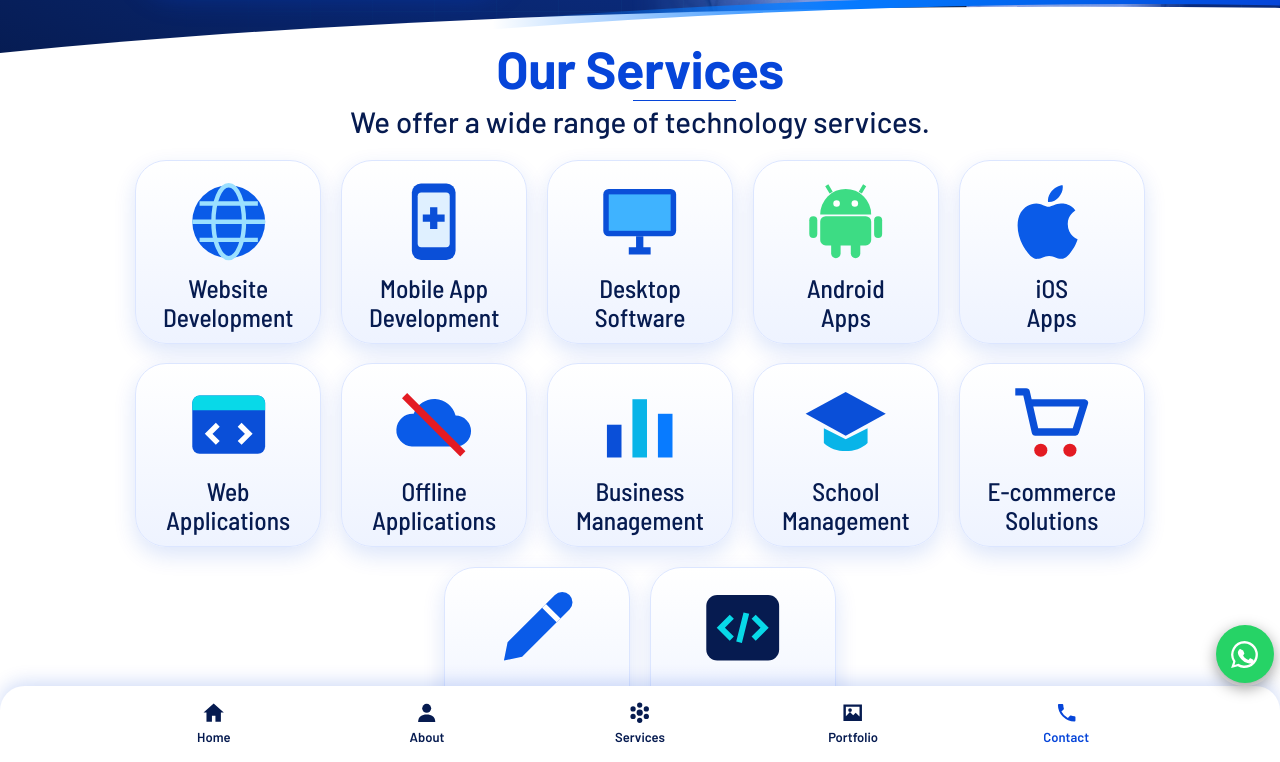
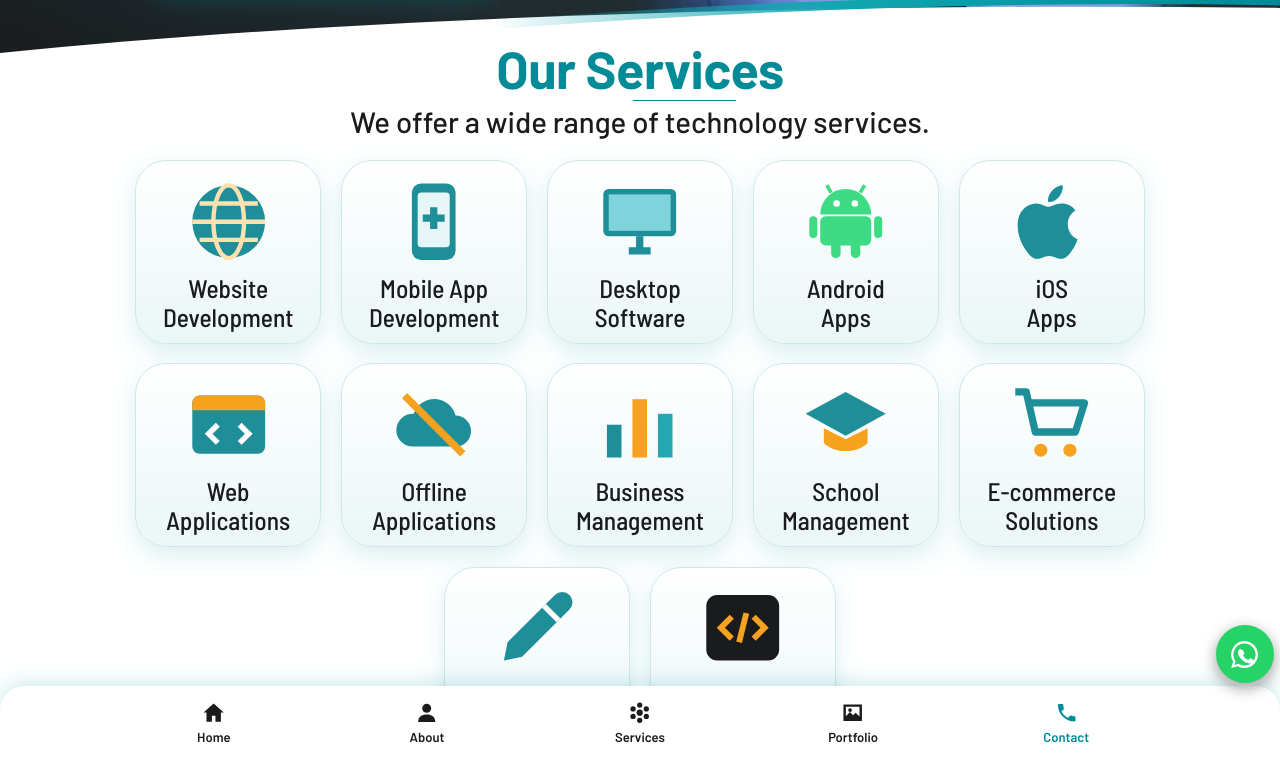
Before and after one commit to useemaipaint-pixel/IT-S-MAIPAINT-TECH-, a plain HTML site: page index.html in a window 1280 px wide. Both pictures are taken after a click on the button "View All Services". Shown: the part 773-1535 px from the top of the page. Drawn offline with Linux system fonts and the light colour scheme; a web font is replaced by a local one.

Commit message:
Add files via upload

```diff
--- a/index.html
+++ b/index.html
@@ -6,7 +6,7 @@
   <title>IT'S MAIPAINT TECH | Websites, Apps &amp; Custom Software</title>
   <meta name="description" content="IT'S MAIPAINT TECH builds professional websites, mobile apps, desktop software and custom business systems. Founder: Usman Abubakar Maifenti." />
   <meta name="author" content="IT'S MAIPAINT Service Ltd" />
-  <meta name="theme-color" content="#0645D9" />
+  <meta name="theme-color" content="#1A1B1D" />
   <meta property="og:title" content="IT'S MAIPAINT TECH | Websites, Apps &amp; Custom Software" />
   <meta property="og:description" content="We build digital solutions that transform ideas into reality. We Design • Develop • Innovate." />
   <meta property="og:type" content="website" />
@@ -14,7 +14,7 @@
   <meta name="mobile-web-app-capable" content="yes" />
   <meta name="apple-mobile-web-app-capable" content="yes" />
   <meta name="apple-mobile-web-app-title" content="MAIPAINT" />
-  <meta name="apple-mobile-web-app-status-bar-style" content="default" />
+  <meta name="apple-mobile-web-app-status-bar-style" content="black" />
   <link rel="manifest" href="manifest.webmanifest" />
   <link rel="icon" type="image/png" href="favicon.png" />
   <link rel="apple-touch-icon" href="apple-touch-icon.png" />
@@ -27,7 +27,7 @@
   <header class="mp-header">
     <div class="mp-wrap mp-header-inner">
       <a href="#home" class="mp-brand" aria-label="IT'S MAIPAINT Service Ltd – home">
-        <img src="logo_mark.png" alt="" width="640" height="310" />
+        <img src="logo_mark.png" alt="" width="413" height="363" />
         <span class="mp-brand-text">
           <span class="mp-brand-name">IT&rsquo;S MAIPAINT</span>
           <span class="mp-brand-ltd">SERVICE LTD</span>
@@ -77,15 +77,15 @@
       <p class="mp-sub">We offer a wide range of technology services.</p>
       <div class="mp-service-grid" id="serviceGrid">
           <div class="mp-service-card">
-            <svg viewBox="0 0 24 24" aria-hidden="true"><circle cx="12" cy="12" r="10" fill="#0a5be8"/><g fill="none" stroke="#9be0ff" stroke-width="1.2"><ellipse cx="12" cy="12" rx="4.2" ry="10"/><path d="M2 12h20M4 7h16M4 17h16"/></g></svg>
+            <svg viewBox="0 0 24 24" aria-hidden="true"><circle cx="12" cy="12" r="10" fill="#1E8F99"/><g fill="none" stroke="#FFE1B0" stroke-width="1.2"><ellipse cx="12" cy="12" rx="4.2" ry="10"/><path d="M2 12h20M4 7h16M4 17h16"/></g></svg>
             <span>Website<br />Development</span>
           </div>
           <div class="mp-service-card">
-            <svg viewBox="0 0 24 24" aria-hidden="true"><rect x="6" y="1.5" width="12" height="21" rx="2.5" fill="#0a4fd8"/><rect x="7.6" y="4" width="8.8" height="15" rx="1" fill="#dff0ff"/><path d="M12 8v6M9 11h6" stroke="#0a4fd8" stroke-width="2"/></svg>
+            <svg viewBox="0 0 24 24" aria-hidden="true"><rect x="6" y="1.5" width="12" height="21" rx="2.5" fill="#1E8F99"/><rect x="7.6" y="4" width="8.8" height="15" rx="1" fill="#E6F6F7"/><path d="M12 8v6M9 11h6" stroke="#1E8F99" stroke-width="2"/></svg>
             <span>Mobile App<br />Development</span>
           </div>
           <div class="mp-service-card">
-            <svg viewBox="0 0 24 24" aria-hidden="true"><rect x="2" y="3" width="20" height="13" rx="1.5" fill="#0a4fd8"/><rect x="3.5" y="4.5" width="17" height="10" fill="#3fb3ff"/><path d="M9 20h6M12 16v4" stroke="#0a4fd8" stroke-width="2"/></svg>
+            <svg viewBox="0 0 24 24" aria-hidden="true"><rect x="2" y="3" width="20" height="13" rx="1.5" fill="#1E8F99"/><rect x="3.5" y="4.5" width="17" height="10" fill="#7FD3DA"/><path d="M9 20h6M12 16v4" stroke="#1E8F99" stroke-width="2"/></svg>
             <span>Desktop<br />Software</span>
           </div>
           <div class="mp-service-card">
@@ -93,35 +93,35 @@
             <span>Android<br />Apps</span>
           </div>
           <div class="mp-service-card">
-            <svg viewBox="0 0 24 24" aria-hidden="true"><path d="M16.4 12.6c0-2.5 2-3.6 2.1-3.7-1.2-1.7-3-1.9-3.6-1.9-1.5-.2-3 .9-3.8.9s-2-.9-3.3-.9C6 7 4.4 8 3.5 9.5c-1.8 3.1-.5 7.7 1.3 10.2.9 1.2 1.9 2.6 3.2 2.5 1.3 0 1.8-.8 3.3-.8s2 .8 3.3.8c1.4 0 2.2-1.2 3.1-2.5 1-1.4 1.4-2.8 1.4-2.9 0 0-2.7-1-2.7-4.2zM14 5.2c.7-.9 1.2-2 1-3.2-1 0-2.2.7-3 1.6-.6.7-1.2 1.9-1 3 1.1.1 2.3-.5 3-1.4z" fill="#0a5be8"/></svg>
+            <svg viewBox="0 0 24 24" aria-hidden="true"><path d="M16.4 12.6c0-2.5 2-3.6 2.1-3.7-1.2-1.7-3-1.9-3.6-1.9-1.5-.2-3 .9-3.8.9s-2-.9-3.3-.9C6 7 4.4 8 3.5 9.5c-1.8 3.1-.5 7.7 1.3 10.2.9 1.2 1.9 2.6 3.2 2.5 1.3 0 1.8-.8 3.3-.8s2 .8 3.3.8c1.4 0 2.2-1.2 3.1-2.5 1-1.4 1.4-2.8 1.4-2.9 0 0-2.7-1-2.7-4.2zM14 5.2c.7-.9 1.2-2 1-3.2-1 0-2.2.7-3 1.6-.6.7-1.2 1.9-1 3 1.1.1 2.3-.5 3-1.4z" fill="#1E8F99"/></svg>
             <span>iOS<br />Apps</span>
           </div>
           <div class="mp-service-card">
-            <svg viewBox="0 0 24 24" aria-hidden="true"><rect x="2" y="4" width="20" height="16" rx="2" fill="#0a4fd8"/><path d="M2 6a2 2 0 0 1 2-2h16a2 2 0 0 1 2 2v2H2z" fill="#08d9e8"/><path d="M9 12l-2.5 2.5L9 17M15 12l2.5 2.5L15 17" fill="none" stroke="#fff" stroke-width="1.5"/></svg>
+            <svg viewBox="0 0 24 24" aria-hidden="true"><rect x="2" y="4" width="20" height="16" rx="2" fill="#1E8F99"/><path d="M2 6a2 2 0 0 1 2-2h16a2 2 0 0 1 2 2v2H2z" fill="#F6A21E"/><path d="M9 12l-2.5 2.5L9 17M15 12l2.5 2.5L15 17" fill="none" stroke="#fff" stroke-width="1.5"/></svg>
             <span>Web<br />Applications</span>
           </div>
           <div class="mp-service-card">
-            <svg viewBox="0 0 24 24" aria-hidden="true"><path d="M6 18a4.5 4.5 0 0 1 .5-9A6 6 0 0 1 18 9.5a4 4 0 0 1 0 8.5z" fill="#0a5be8"/><path d="M4 4l16 16" stroke="#e31b23" stroke-width="2"/></svg>
+            <svg viewBox="0 0 24 24" aria-hidden="true"><path d="M6 18a4.5 4.5 0 0 1 .5-9A6 6 0 0 1 18 9.5a4 4 0 0 1 0 8.5z" fill="#1E8F99"/><path d="M4 4l16 16" stroke="#F6A21E" stroke-width="2"/></svg>
             <span>Offline<br />Applications</span>
           </div>
           <div class="mp-service-card">
-            <svg viewBox="0 0 24 24" aria-hidden="true"><rect x="3" y="12" width="4" height="9" fill="#0a4fd8"/><rect x="10" y="5" width="4" height="16" fill="#08b4e8"/><rect x="17" y="9" width="4" height="12" fill="#087bff"/></svg>
+            <svg viewBox="0 0 24 24" aria-hidden="true"><rect x="3" y="12" width="4" height="9" fill="#1E8F99"/><rect x="10" y="5" width="4" height="16" fill="#F6A21E"/><rect x="17" y="9" width="4" height="12" fill="#24A7B3"/></svg>
             <span>Business<br />Management</span>
           </div>
           <div class="mp-service-card">
-            <svg viewBox="0 0 24 24" aria-hidden="true"><path d="M1 9l11-6 11 6-11 6z" fill="#0a4fd8"/><path d="M6 13v4c3 3 9 3 12 0v-4l-6 3z" fill="#08b4e8"/></svg>
+            <svg viewBox="0 0 24 24" aria-hidden="true"><path d="M1 9l11-6 11 6-11 6z" fill="#1E8F99"/><path d="M6 13v4c3 3 9 3 12 0v-4l-6 3z" fill="#F6A21E"/></svg>
             <span>School<br />Management</span>
           </div>
           <div class="mp-service-card">
-            <svg viewBox="0 0 24 24" aria-hidden="true"><path d="M2 3h3l2.5 11h11L21 6H6" fill="none" stroke="#0a4fd8" stroke-width="2" stroke-linejoin="round"/><circle cx="9" cy="19" r="1.8" fill="#e31b23"/><circle cx="17" cy="19" r="1.8" fill="#e31b23"/></svg>
+            <svg viewBox="0 0 24 24" aria-hidden="true"><path d="M2 3h3l2.5 11h11L21 6H6" fill="none" stroke="#1E8F99" stroke-width="2" stroke-linejoin="round"/><circle cx="9" cy="19" r="1.8" fill="#F6A21E"/><circle cx="17" cy="19" r="1.8" fill="#F6A21E"/></svg>
             <span>E-commerce<br />Solutions</span>
           </div>
           <div class="mp-service-card">
-            <svg viewBox="0 0 24 24" aria-hidden="true"><path d="M3 21l1-5L17 3a2.8 2.8 0 0 1 4 4L8 20z" fill="#0a5be8"/><path d="M14 6l4 4" stroke="#fff" stroke-width="1.5"/></svg>
+            <svg viewBox="0 0 24 24" aria-hidden="true"><path d="M3 21l1-5L17 3a2.8 2.8 0 0 1 4 4L8 20z" fill="#1E8F99"/><path d="M14 6l4 4" stroke="#fff" stroke-width="1.5"/></svg>
             <span>UI/UX<br />Design</span>
           </div>
           <div class="mp-service-card">
-            <svg viewBox="0 0 24 24" aria-hidden="true"><rect x="2" y="3" width="20" height="18" rx="3" fill="#061b50"/><path d="M9 9l-3 3 3 3M15 9l3 3-3 3M13 8l-2 8" fill="none" stroke="#08d9e8" stroke-width="1.6"/></svg>
+            <svg viewBox="0 0 24 24" aria-hidden="true"><rect x="2" y="3" width="20" height="18" rx="3" fill="#1A1B1D"/><path d="M9 9l-3 3 3 3M15 9l3 3-3 3M13 8l-2 8" fill="none" stroke="#F6A21E" stroke-width="1.6"/></svg>
             <span>Custom<br />Software</span>
           </div>
       </div>
--- a/styles.css
+++ b/styles.css
@@ -7,37 +7,37 @@
 
   /* Brand palette (IT'S MAIPAINT) */
   --background: oklch(1 0 0);
-  --foreground: oklch(0.248 0.094 264.9);
+  --foreground: oklch(0.24 0.012 220);
   --card: oklch(1 0 0);
-  --card-foreground: oklch(0.248 0.094 264.9);
+  --card-foreground: oklch(0.24 0.012 220);
   --popover: oklch(1 0 0);
-  --popover-foreground: oklch(0.248 0.094 264.9);
-  --primary: oklch(0.469 0.231 263.2);
-  --primary-glow: oklch(0.561 0.242 262.6);
+  --popover-foreground: oklch(0.24 0.012 220);
+  --primary: oklch(0.58 0.1 205);
+  --primary-glow: oklch(0.68 0.11 203);
   --primary-foreground: oklch(1 0 0);
-  --secondary: oklch(0.964 0.017 267.8);
-  --secondary-foreground: oklch(0.247 0.101 263.7);
-  --muted: oklch(0.973 0.013 266.7);
-  --muted-foreground: oklch(0.531 0.068 266.8);
-  --accent: oklch(0.925 0.036 268.3);
-  --accent-foreground: oklch(0.247 0.101 263.7);
+  --secondary: oklch(0.965 0.012 200);
+  --secondary-foreground: oklch(0.24 0.012 220);
+  --muted: oklch(0.972 0.008 200);
+  --muted-foreground: oklch(0.5 0.02 215);
+  --accent: oklch(0.92 0.035 200);
+  --accent-foreground: oklch(0.24 0.012 220);
   --destructive: oklch(0.584 0.227 26.9);
   --destructive-foreground: oklch(1 0 0);
-  --border: oklch(0.925 0.036 268.3);
-  --input: oklch(0.89 0.05 268);
-  --ring: oklch(0.828 0.138 204.2);
+  --border: oklch(0.91 0.025 200);
+  --input: oklch(0.88 0.035 200);
+  --ring: oklch(0.78 0.16 70);
 
-  --navy: oklch(0.247 0.101 263.7);
-  --navy-2: oklch(0.324 0.141 263.7);
-  --royal: oklch(0.419 0.202 263.7);
-  --electric: oklch(0.605 0.216 257.5);
-  --cyan: oklch(0.828 0.138 204.2);
-  --brand-red: oklch(0.584 0.227 26.9);
+  --navy: oklch(0.22 0.006 250);
+  --navy-2: oklch(0.29 0.02 220);
+  --royal: oklch(0.45 0.08 208);
+  --electric: oklch(0.66 0.11 203);
+  --cyan: oklch(0.78 0.16 70);
+  --brand-red: oklch(0.77 0.165 68);
   --whatsapp: oklch(0.761 0.201 149.7);
   --whatsapp-deep: oklch(0.66 0.18 150);
   --on-dark: oklch(1 0 0);
-  --surface-soft: oklch(0.964 0.017 267.8);
-  --surface-tint: oklch(0.973 0.013 266.7);
+  --surface-soft: oklch(0.965 0.012 200);
+  --surface-tint: oklch(0.975 0.01 80);
 
   --gradient-button: linear-gradient(180deg, var(--primary-glow), var(--primary));
   --gradient-hero: radial-gradient(120% 95% at 78% 30%, var(--electric) 0%, var(--primary) 38%, var(--navy-2) 68%, var(--navy) 100%);
--- a/sw.js
+++ b/sw.js
@@ -1,8 +1,8 @@
 // IT'S MAIPAINT TECH service worker. Bump VERSION when you change any file.
-var VERSION = "maipaint-v1";
+var VERSION = "maipaint-v5";
 var CORE = [
   "./", "index.html", "styles.css", "app.js", "manifest.webmanifest",
-  "logo_mark.png", "founder.jpg", "founder_light.jpg",
+  "logo_mark.png", "splash_logo.jpg", "founder.jpg", "founder_light.jpg",
   "website_laptop.jpg", "dashboard_laptop.jpg", "mobile_apps.jpg", "real_estate_site.jpg",
   "favicon.png", "apple-touch-icon.png", "icon-192.png", "icon-512.png", "icon-maskable-512.png"
 ];
```
Also changed, not shown: apple-touch-icon.png, favicon.png, icon-192.png, icon-512.png, icon-maskable-512.png, logo_mark.png, manifest.webmanifest, splash_logo.jpg (added).
